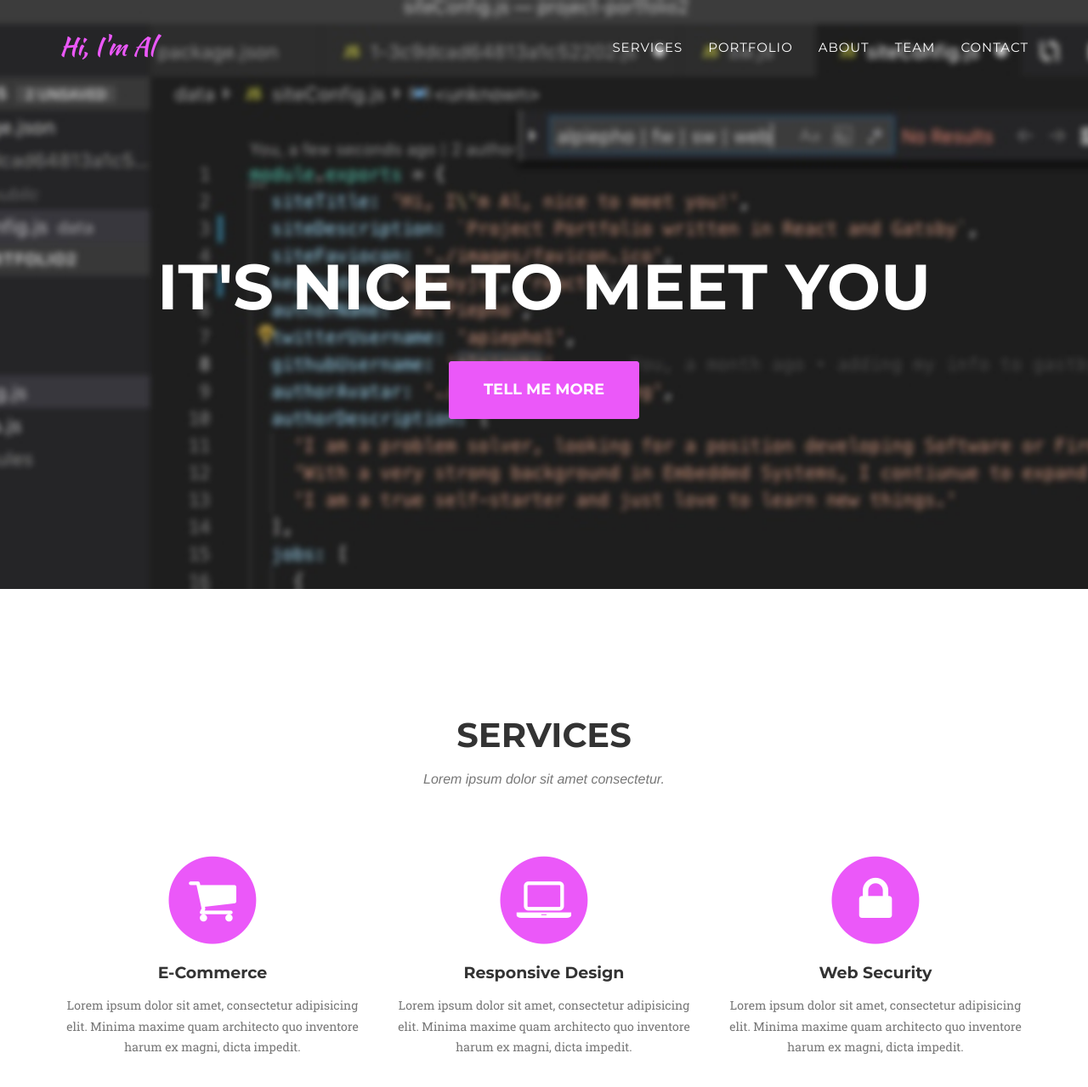
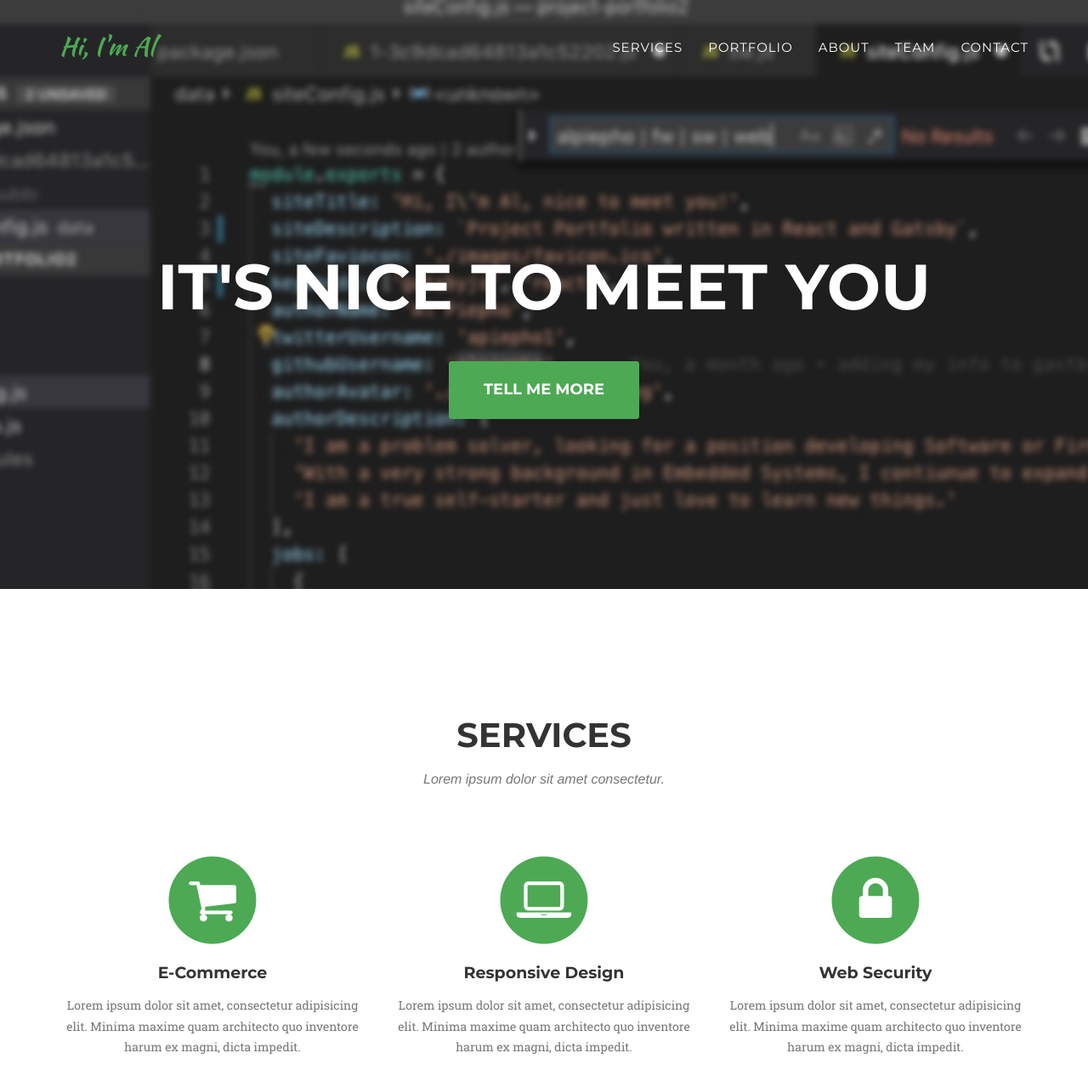
Before and after one commit to alpiepho/portfolio3, a Jekyll site: the page built from index.html, in a window 1280 px wide and 1400 px high. Shown: the top 1279 px of the window at 85% size. Built offline with Jekyll 4.4.1, drawn with Linux system fonts in a browser that asks for light colours; some web fonts are replaced; some of the changed text lies outside the part shown.

```diff
--- a/_data/template.yml
+++ b/_data/template.yml
@@ -1,7 +1,7 @@
 # Color settings (hex-codes without the leading hash-tag)
 color:
-  primary: EB58F9
-  secondary: 9f3daa
+  primary: 4DA954
+  secondary: 3c8441
   secondary-dark: 333
   muted: 777
 
--- a/_includes/about.html
+++ b/_includes/about.html
@@ -4,77 +4,78 @@
             <div class="row">
                 <div class="col-lg-12 text-center">
                     <h2 class="section-heading">About</h2>
-                    <h3 class="section-subheading text-muted">Lorem ipsum dolor sit amet consectetur.</h3>
+                    <h3 class="section-subheading text-muted">My Professional Career</h3>
                 </div>
             </div>
             <div class="row">
                 <div class="col-lg-12">
                     <ul class="timeline">
                         <li>
-                            <div class="timeline-image">
-                                <img class="img-circle img-responsive" src="img/about/1.jpg" alt="">
-                            </div>
                         <div class="timeline-panel">
                             <div class="timeline-heading">
-                                    <h4>2009-2011</h4>
-                                    <h4 class="subheading">Our Humble Beginnings</h4>
+                                <h4>'Learning Sabbatical'</h4>
+                                <h4>JUN 2019</h4>
+                                <h4>PRESENT</h4>
+                                <h4 class="subheading">Web Development</h4>
                             </div>
                             <div class="timeline-body">
-                                    <p class="text-muted">Lorem ipsum dolor sit amet, consectetur adipisicing elit. Sunt ut voluptatum eius sapiente, totam reiciendis temporibus qui quibusdam, recusandae sit vero unde, sed, incidunt et ea quo dolore laudantium consectetur!</p>
+                                <p class="text-muted">Taking time to spend with family and prepare for career pivot to Mobile and Web Application development.</p>
                             </div>
                         </div>
                         </li>
                         <li class="timeline-inverted">
-                            <div class="timeline-image">
-                                <img class="img-circle img-responsive" src="img/about/2.jpg" alt="">
-                            </div>
                         <div class="timeline-panel">
                             <div class="timeline-heading">
-                                    <h4>March 2011</h4>
-                                    <h4 class="subheading">An Agency is Born</h4>
+                                <h4>Danaher (Hach)</h4>
+                                <h4>DEC 2017</h4>
+                                <h4>1 YR & 8 MOS</h4>
+                                <h4 class="subheading">Firmware Engineer</h4>
                             </div>
                             <div class="timeline-body">
-                                    <p class="text-muted">Lorem ipsum dolor sit amet, consectetur adipisicing elit. Sunt ut voluptatum eius sapiente, totam reiciendis temporibus qui quibusdam, recusandae sit vero unde, sed, incidunt et ea quo dolore laudantium consectetur!</p>
+                                <p class="text-muted">Developement of firmware for water analyzers. Built full-stack prototype IOT system for industrial field controllers.</p>
                             </div>
                         </div>
                         </li>
                         <li>
-                            <div class="timeline-image">
-                                <img class="img-circle img-responsive" src="img/about/3.jpg" alt="">
-                            </div>
                         <div class="timeline-panel">
                             <div class="timeline-heading">
-                                    <h4>December 2012</h4>
-                                    <h4 class="subheading">Transition to Full Service</h4>
+                                <h4>Broadcom</h4>
+                                <h4>JAN 2013</h4>
+                                <h4>3 YR & 4 MOS</h4>
+                                <h4 class="subheading">Firmware Engineer</h4>
                             </div>
                             <div class="timeline-body">
-                                    <p class="text-muted">Lorem ipsum dolor sit amet, consectetur adipisicing elit. Sunt ut voluptatum eius sapiente, totam reiciendis temporibus qui quibusdam, recusandae sit vero unde, sed, incidunt et ea quo dolore laudantium consectetur!</p>
+                                <p class="text-muted">Designed and implemented very low level, efficient FW for several SERDES (serialize/deserialize) ASICs used in very high speed computer interfaces such as Ethernet, SAS/SATA..</p>
                             </div>
                         </div>
                         </li>
                         <li class="timeline-inverted">
-                            <div class="timeline-image">
-                                <img class="img-circle img-responsive" src="img/about/4.jpg" alt="">
-                            </div>
                         <div class="timeline-panel">
                             <div class="timeline-heading">
-                                    <h4>July 2014</h4>
-                                    <h4 class="subheading">Phase Two Expansion</h4>
+                                <h4>Schneider Electric (Pelco)</h4>
+                                <h4>JUN 2008</h4>
+                                <h4>4 YR & 7 MOS</h4>
+                                <h4 class="subheading">Software Engineer</h4>
                             </div>
                             <div class="timeline-body">
-                                    <p class="text-muted">Lorem ipsum dolor sit amet, consectetur adipisicing elit. Sunt ut voluptatum eius sapiente, totam reiciendis temporibus qui quibusdam, recusandae sit vero unde, sed, incidunt et ea quo dolore laudantium consectetur!</p>
+                                <p class="text-muted">Embedded software for digital video cameras.  Integrated third party video analytics SW into existing digital video camera. Developed embedded web application for video recorder.</p>
                             </div>
                         </div>
                         </li>
-                        <li class="timeline-inverted">
-                            <div class="timeline-image">
-                                <h4>Be Part
-                                    <br>Of Our
-                                    <br>Story!</h4>
+                        <li>
+                        <div class="timeline-panel">
+                            <div class="timeline-heading">
+                                <h4>Hewlett-Packard</h4>
+                                <h4>JAN 2003</h4>
+                                <h4>5+ YR</h4>
+                                <h4 class="subheading">Software Engineer</h4>
+                            </div>
+                            <div class="timeline-body">
+                                <p class="text-muted">Developed FW for several digital cameras. Local expert in key areas: performance and embedded code/memory usage. Reduced effective camera boot time from 5 seconds to under 1 second. Designed SW simulator for DSP image processing engine of 2 competing ASICS, allowing direct porting of key algorithms between platforms.</p>
+                            </div>
                         </div>
                         </li>
-                    </ul>
-                </div>
+                        </ul>                </div>
             </div>
         </div>
     </section>
```
Also changed, not shown: tools/convert_from_portfolio2.js (+44 -68 lines), 1 other file. Lines whose indentation alone changed are shown as unchanged.
